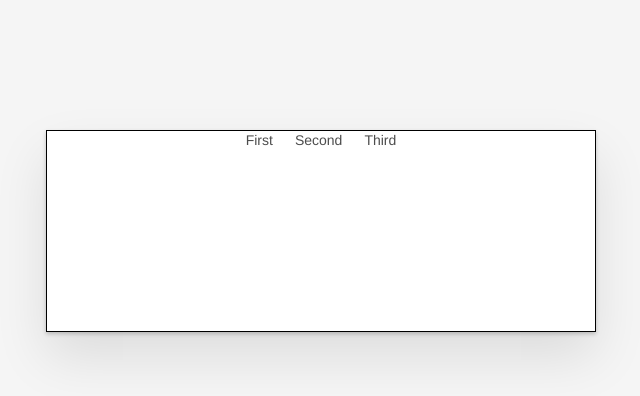
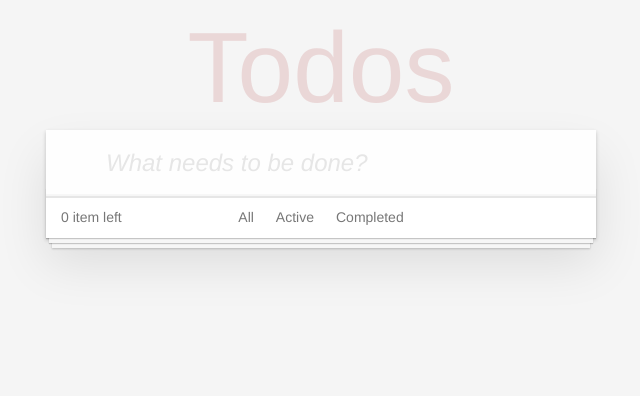
Before and after one commit to vahizurazov/todovue, a Vue app: page / in a window 1280 px wide. Shown: the top 396 px of the page, without its empty margins (319-959 px from the left). Built offline with nearby package versions, Linux system fonts and the light colour scheme.

Commit message:
finished testing router

```diff
--- a/src/App.vue
+++ b/src/App.vue
@@ -17,7 +17,7 @@
       v-show="isShowAll"
     />
 
-    <BtnSub>{{ btnText }}</BtnSub>
+    <BtnSub v-show="!isShowAll">{{ btnText }}</BtnSub>
   </section>
 </template>
 
@@ -41,7 +41,7 @@ export default {
       newTodo: '',
       view: 'all',
       btnText: 'Save',
-      isShowAll: false,
+      isShowAll: true,
     }
   },
   computed: {
--- a/src/BtnSub.vue
+++ b/src/BtnSub.vue
@@ -1,20 +1,8 @@
 <template>
   <div class="btn" v-show="isShow">
-    <!-- <slot>Отправить</slot> -->
-    <!-- <p :title="massageTwo">{{ massageTwo }}</p> -->
-    <!-- <input v-model="massageTwo" /> -->
-
-    <ul class="filters">
-      <li>
-        <router-link to="/first">First</router-link>
-      </li>
-      <li>
-        <router-link to="/second">Second</router-link>
-      </li>
-      <li>
-        <router-link to="/third">Third</router-link>
-      </li>
-    </ul>
+    <slot>Отправить</slot>
+    <p :title="msg">{{ massageTwo }}</p>
+    <input v-model="massageTwo" />
   </div>
 </template>
 
--- a/src/router/First.vue
+++ /dev/null
@@ -1,14 +0,0 @@
-<template>
-  <div>{{first}}</div>
-</template>
-
-<script>
-export default {
-  name: 'First',
-  data() {
-    return {
-      first: 'FIRST BLOOD',
-    }
-  },
-}
-</script>
--- a/src/router/Second.vue
+++ /dev/null
@@ -1,14 +0,0 @@
-<template>
-  <div>{{second}}</div>
-</template>
-
-<script>
-export default {
-  name: 'Second',
-  data() {
-    return {
-      second: 'Second BLOOD',
-    }
-  },
-}
-</script>
--- a/src/router/Third.vue
+++ /dev/null
@@ -1,14 +0,0 @@
-<template>
-  <div>{{third}}</div>
-</template>
-
-<script>
-export default {
-  name: 'Third',
-  data() {
-    return {
-      third: 'Third BLOOD',
-    }
-  },
-}
-</script>
```
Also changed, not shown: src/router.js (+0 -15 lines).
